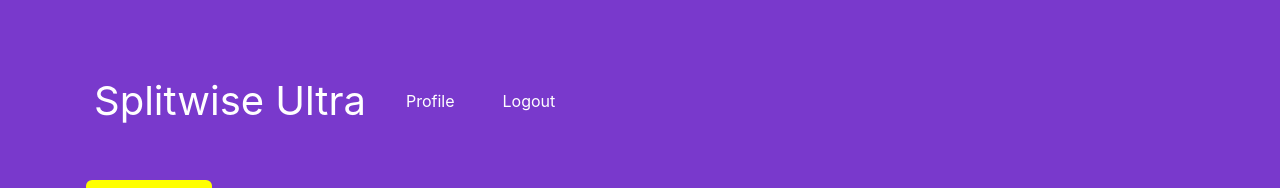
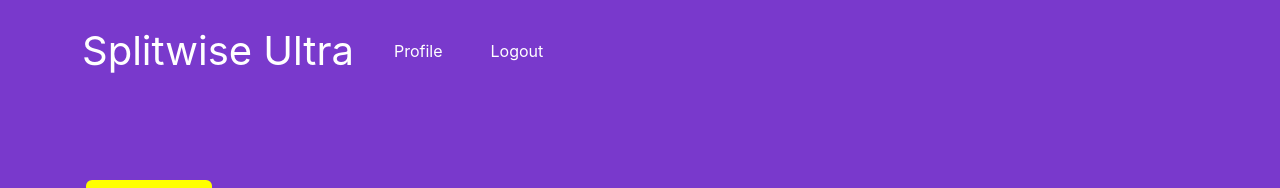
Before and after one commit to Abhicode1507/Splitwise-Front-End, a React (Create React App) app: page /home in a window 1280 px wide. Shown: the top 188 px of the page. Built offline with nearby package versions, Linux system fonts and the light colour scheme; no server answers; sample sign-in values are in the browser's storage.

Commit message:
NEW::ABHINAV:ADDED LOGOUT FUNCTIONALITY

```diff
--- a/src/App.jsx
+++ b/src/App.jsx
@@ -1,11 +1,12 @@
 import React, { Component } from "react";
-import { BrowserRouter as Router, Routes, Route, Navigate } from "react-router-dom";
+import { BrowserRouter as Router, Routes, Route, Navigate, useLocation } from "react-router-dom";
 import './css/App.css';
 import Login from "./Login";
 import Signup from "./Signup";
 import Home from "./Home";
 import AddExpense from "./AddExpense";
 import Profile from "./Profile";
+import { NavBar } from "./Navbar";
 
 export default class App extends Component {
   constructor(props) {
@@ -31,7 +32,7 @@ export default class App extends Component {
   render() {
     return (
       <Router>
-        {/* <NavBar isLoggedIn={this.state.isLoggedIn} /> */}
+        <ConditionalNavBar isLoggedIn={this.state.isLoggedIn} updateIsLoggedInStatus={this.updateIsLoggedInStatus} />
         <div className="container-fluid">
           <Routes>
             <Route
@@ -43,16 +44,16 @@ export default class App extends Component {
               <>
                 <Route path="/home" element={<Home expenses={this.state.expenses} />} />
                 <Route path="/addexpense" element={<AddExpense onAddExpense={this.handleAddExpense} />} />
+                <Route path="/profile" element={<Profile />} />
               </>
             ) : (
               // Redirect to login if user is not logged in
-              <Route to="/login" replace />
+              <Route path="/" element={<Navigate to="/login" replace />} />
             )}
             <Route
               path="/signup"
               element={<Signup updateIsLoggedInStatus={this.updateIsLoggedInStatus} />}
             />
-            <Route path="/profile" element={<Profile />} />
             {/* Redirect to login if no route matches */}
             <Route path="*" element={<Navigate to="/login" replace />} />
           </Routes>
@@ -65,3 +66,12 @@ export default class App extends Component {
     this.setState({ isLoggedIn: status });
   };
 }
+
+const ConditionalNavBar = (props) => {
+  const location = useLocation();
+  const hideNavBarRoutes = ['/login', '/signup'];
+
+  return !hideNavBarRoutes.includes(location.pathname) ? (
+    <NavBar {...props} />
+  ) : null;
+};
--- a/src/Expenses.jsx
+++ b/src/Expenses.jsx
@@ -15,10 +15,14 @@ export class Expenses extends React.Component {
 
   fetchExpenses = async () => {
     try {
-      // const accessToken = localStorage.getItem("accessToken");
+      const accessToken = localStorage.getItem("accessToken");
+      console.log('acces token--',accessToken);
       console.log('expense api hit');
       const response = await fetch("http://localhost:8000/api/v1/expense", {
-        method: "GET"
+        method: "GET",
+        headers:{
+          Authorization : `Bearer ${accessToken}`
+        }
       });
       console.log('response--',response);
       const data = await response.json();
--- a/src/Home.jsx
+++ b/src/Home.jsx
@@ -1,5 +1,5 @@
 import React, { Component } from "react";
-import { NavBar } from "./Navbar";
+// import { NavBar } from "./Navbar";
 import { Link } from "react-router-dom";
 import Expenses from "./Expenses";
 import './css/Home.css';
@@ -8,7 +8,7 @@ class Home extends Component {
   render() {
     return (
       <div className="container container-margin-top">
-        <NavBar className="my-10" />
+        {/* <NavBar className="my-10" /> */}
         <br />
         <Link to="/addexpense" className="btn m-1 addExpense-btn">
           Add Expense
--- a/src/Login.jsx
+++ b/src/Login.jsx
@@ -21,7 +21,7 @@ class Login extends Component {
       <div className="container d-flex justify-content-center align-items-center vh-100">
         <div>
           <h1 style={{ color: "white" }}>
-            Welcomeback!
+            Welcome back!
             <span role="img" aria-label="Wave" className="wave-emoji" style={{ animationDuration: "2s" }}>
               👋
             </span>
--- a/src/Navbar.jsx
+++ b/src/Navbar.jsx
@@ -1,14 +1,55 @@
 import React, { Component } from "react";
-import { NavLink } from "react-router-dom";
+import { NavLink, Navigate } from "react-router-dom";
 import './css/Navbar.css';
 
 export class NavBar extends Component {
+  constructor(props) {
+    super(props);
+    this.state = {
+      redirectToLogin: false
+    };
+    this.handleLogout = this.handleLogout.bind(this);
+  }
+
+  handleLogout() {
+    const accessToken = localStorage.getItem("accessToken");
+    console.log('access token--', accessToken);
+    fetch("http://localhost:8000/api/v1/users/logout", {
+      method: "POST",
+      headers: {
+        Authorization: `Bearer ${accessToken}`
+      },
+    })
+    .then(response => response.json())
+    .then(data => {
+      if (data.success) {
+        // Clear user data from local storage or state management
+        localStorage.removeItem("accessToken");
+        this.setState({ redirectToLogin: true });
+        if (this.props.updateIsLoggedInStatus) {
+          this.props.updateIsLoggedInStatus(false);
+        }
+        console.log('Logout success');
+      } else {
+        // Handle logout error
+        console.error("Logout failed");
+      }
+    })
+    .catch(error => {
+      console.error("An error occurred while logging out:", error);
+    });
+  }
+
   render() {
+    if (this.state.redirectToLogin) {
+      return <Navigate to="/login" replace />;
+    }
+
     return (
       <React.Fragment>
         <nav className="navbar navbar-expand-lg navbar-dark bg-gradient-dark z-index-3 py-3">
           <div className="container">
-            <a className="navbar-brand text-white fs-1" href="/" rel="tooltip" title="Designed and Coded by Creative Tim" data-placement="bottom" target="_blank">
+            <a className="navbar-brand text-white fs-1" href="/" rel="tooltip" title="Designed and Coded by Creative Tim" data-placement="bottom">
               Splitwise Ultra
             </a>
             <button className="navbar-toggler" type="button" data-toggle="collapse" data-target="#navigation" aria-controls="navigation" aria-expanded="false" aria-label="Toggle navigation">
@@ -16,16 +57,20 @@ export class NavBar extends Component {
             </button>
             <div className="collapse navbar-collapse justify-content-start" id="navigation">
               <ul className="navbar-nav">
+                {this.props.isLoggedIn && (
+                  <>
                     <li className="nav-item px-3">
                       <NavLink className="nav-link text-white opacity-8" to="/profile">
                         Profile
                       </NavLink>
                     </li>
                     <li className="nav-item px-3">
-                  <NavLink className="nav-link text-white opacity-8" to="/logout">
+                      <span className="nav-link text-white opacity-8" style={{ cursor: "pointer" }} onClick={this.handleLogout}>
                         Logout
-                  </NavLink>
+                      </span>
                     </li>
+                  </>
+                )}
               </ul>
             </div>
           </div>
--- a/src/Signup.jsx
+++ b/src/Signup.jsx
@@ -1,8 +1,9 @@
 import React, { Component } from "react";
 import 'bootstrap/dist/css/bootstrap.min.css';
-import "./css/Signup.css"
+import { useNavigate } from "react-router-dom";
+import "./css/Signup.css";
 
-export default class Signup extends Component {
+class Signup extends Component {
   constructor(props) {
     super(props);
     this.state = {
@@ -20,6 +21,14 @@ export default class Signup extends Component {
   render() {
     return (
       <div className="container d-flex justify-content-center align-items-center vh-100">
+        <div>
+          <h1 style={{ color: "white" }}>
+            Welcome!
+            <span role="img" aria-label="Wave" className="wave-emoji" style={{ animationDuration: "2s" }}>
+              👋
+            </span>
+          </h1>
+          <br />
           <div className="card p-4 shadow-sm max-vh-100" style={{ width: "500px" }}>
             <h4 className="m-1 p-2 border-bottom">Sign Up</h4>
             <form
@@ -145,8 +154,12 @@ export default class Signup extends Component {
                 <button type="submit" className="btn signup-btn mt-3">
                   Sign Up
                 </button>
+                <p className="m-1 text-center">
+                  Already have an account? <span className="register-link" onClick={this.onSigninClick}>Sign in</span>
+                </p>
               </div>
             </form>
+          </div>
         </div>
       </div>
     );
@@ -214,4 +227,15 @@ export default class Signup extends Component {
       });
     }
   };
+
+  onSigninClick = () => {
+    this.props.navigate("/login");
+  };
 }
+
+const SignupWithNavigate = (props) => {
+  const navigate = useNavigate();
+  return <Signup {...props} navigate={navigate} />;
+};
+
+export default SignupWithNavigate;
```
Lines whose indentation alone changed are shown as unchanged.
